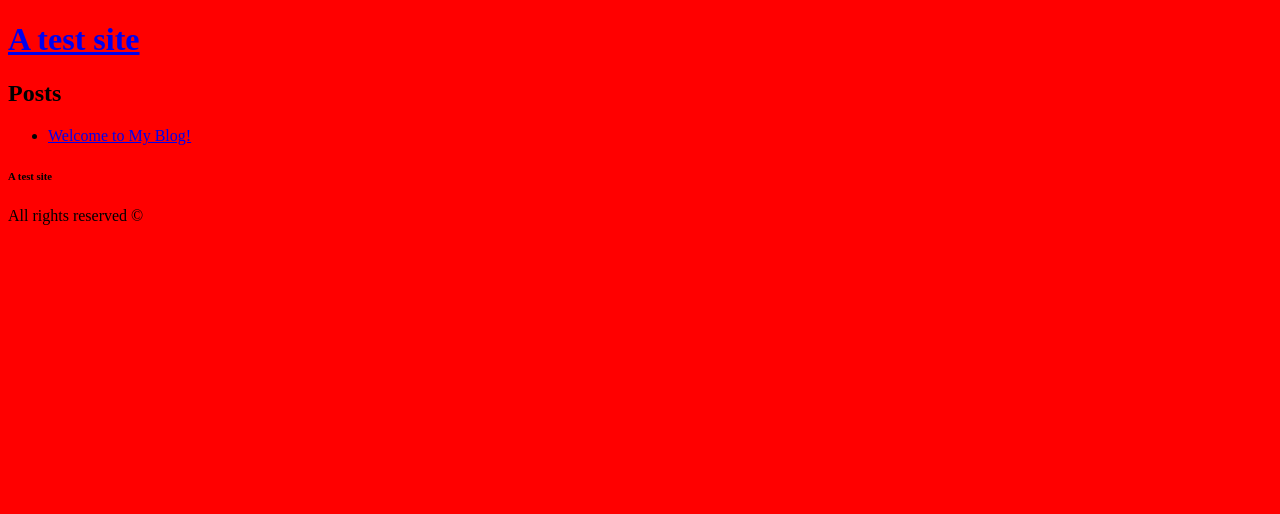
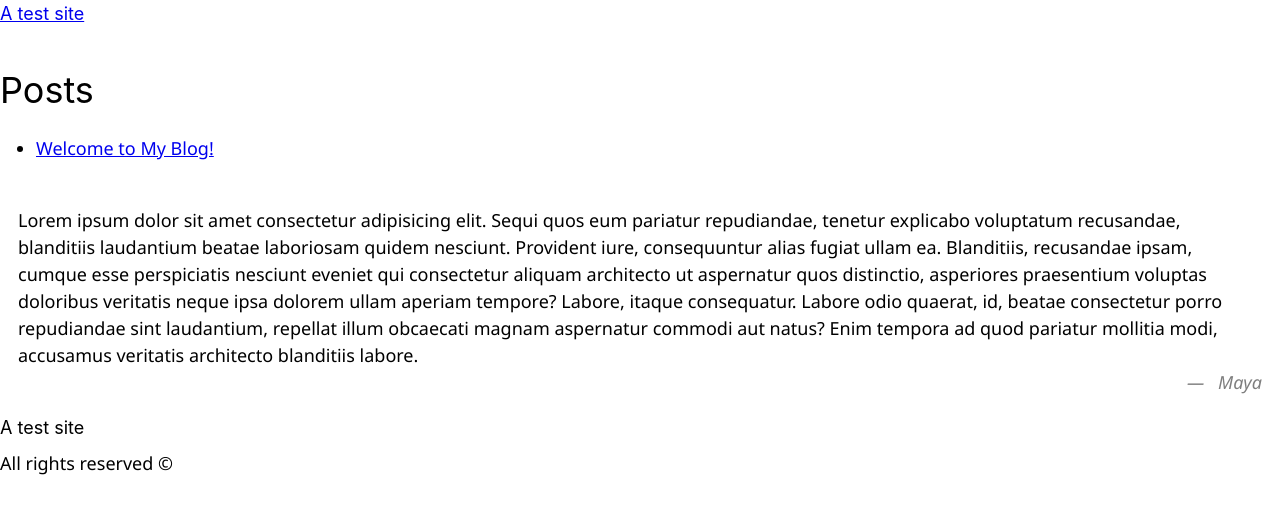
Before and after one commit to mayaAtanasova/site-demo-mycroft, a Jekyll site: the page built from index.html, in a window 1280 px wide. Shown: the top 514 px of the page. Built offline with Jekyll 4.4.1, drawn with Linux system fonts in a browser that asks for light colours.

Commit message:
Added some variables

```diff
--- a/css/site.css
+++ b/css/site.css
@@ -1,3 +1,5 @@
-body {
-    background: red;
-}
+@import url('variables.css');
+
+@import url('typography.css');
+
+@import url('layout.css');
--- /dev/null
+++ b/css/typography.css
@@ -0,0 +1,110 @@
+@import url("https://fonts.googleapis.com/css2?family=Caveat&family=Open+Sans+Condensed:wght@300&family=Ubuntu:wght@700&display=swap");
+
+*,
+*:before,
+*:after {
+  margin: 0;
+  padding: 0;
+  box-sizing: inherit;
+}
+
+html {
+  box-sizing: border-box;
+  font:var(--font-size-body, 14px)/1.5 "Segoe UI", Tahoma, sans-serif;
+}
+
+@media (min-width: 600px) {
+  html {
+    font-size: (var(--font-size-body-larger), 16p)x;
+  }
+}
+
+@media (min-width: 1024px) {
+  html {
+    font-size: 18px;
+  }
+}
+
+@media (min-width: 1600px) {
+  html {
+    font-size: 20px;
+  }
+}
+
+body,
+table,
+form,
+select,
+option,
+input,
+textarea {
+  font: inherit;
+}
+
+.site-title,
+h1,
+h2,
+h3,
+h4,
+h5,
+h6 {
+  font-size: 1em;
+  margin-bottom: 0.5em;
+  font-weight: normal;
+  font-family: -apple-system, "Ubuntu", sans-serif;
+}
+
+h1 {
+  font-size: 2.6em;
+}
+h2 {
+  font-size: 2em;
+}
+h3 {
+  font-size: 1.8em;
+}
+h4 {
+  font-size: 1.4em;
+}
+h5 {
+  font-size: 1.2em;
+}
+h6 {
+  font-size: 1em;
+}
+
+p,
+ul,
+ol {
+  padding-bottom: 1.5em;
+}
+
+ul,
+ol {
+  padding-left: 2em;
+}
+
+ul ul, ol ul, ul ol, ol ol {
+    padding-top: 0.5em;
+    padding-bottom: 0.5em;
+}
+
+ol > li > ol > li {
+    list-style-type: lower-roman;
+}
+
+blockquote {
+    padding: 1rem;
+}
+
+blockquote .author {
+    font-style: italic;
+    text-align: right;
+    opacity: 0.5;
+}
+
+blockquote .author:before {
+    display: inline-block;
+    content: '\2014';
+    padding-right: 0.5em;
+}
--- /dev/null
+++ b/css/variables.css
@@ -0,0 +1,7 @@
+:root {
+    --font-size-body: 14px;
+    --font-size-body-larger: 16px;
+    --font-size-body-big: 18px;
+    --font-size-body-huge: 20px;
+
+}
--- a/docs/feed.xml
+++ b/docs/feed.xml
@@ -1,4 +1,4 @@
-<?xml version="1.0" encoding="utf-8"?><feed xmlns="http://www.w3.org/2005/Atom" ><generator uri="https://jekyllrb.com/" version="4.2.1">Jekyll</generator><link href="http://localhost:4000/feed.xml" rel="self" type="application/atom+xml" /><link href="http://localhost:4000/" rel="alternate" type="text/html" /><updated>2021-12-06T17:41:14+02:00</updated><id>http://localhost:4000/feed.xml</id><title type="html">A test site</title><subtitle>A site to make tests</subtitle><entry><title type="html">Welcome to My Blog!</title><link href="http://localhost:4000/jekyll/update/2021/12/06/welcome-to-jekyll.html" rel="alternate" type="text/html" title="Welcome to My Blog!" /><published>2021-12-06T12:47:50+02:00</published><updated>2021-12-06T12:47:50+02:00</updated><id>http://localhost:4000/jekyll/update/2021/12/06/welcome-to-jekyll</id><content type="html" xml:base="http://localhost:4000/jekyll/update/2021/12/06/welcome-to-jekyll.html">&lt;p&gt;You’ll find this post in your &lt;code class=&quot;language-plaintext highlighter-rouge&quot;&gt;_posts&lt;/code&gt; directory. Go ahead and edit it and re-build the site to see your changes. You can rebuild the site in many different ways, but the most common way is to run &lt;code class=&quot;language-plaintext highlighter-rouge&quot;&gt;jekyll serve&lt;/code&gt;, which launches a web server and auto-regenerates your site when a file is updated.&lt;/p&gt;
+<?xml version="1.0" encoding="utf-8"?><feed xmlns="http://www.w3.org/2005/Atom" ><generator uri="https://jekyllrb.com/" version="4.2.1">Jekyll</generator><link href="http://localhost:4000/feed.xml" rel="self" type="application/atom+xml" /><link href="http://localhost:4000/" rel="alternate" type="text/html" /><updated>2021-12-08T09:05:22+02:00</updated><id>http://localhost:4000/feed.xml</id><title type="html">A test site</title><subtitle>A site to make tests</subtitle><entry><title type="html">Welcome to My Blog!</title><link href="http://localhost:4000/jekyll/update/2021/12/06/welcome-to-jekyll.html" rel="alternate" type="text/html" title="Welcome to My Blog!" /><published>2021-12-06T12:47:50+02:00</published><updated>2021-12-06T12:47:50+02:00</updated><id>http://localhost:4000/jekyll/update/2021/12/06/welcome-to-jekyll</id><content type="html" xml:base="http://localhost:4000/jekyll/update/2021/12/06/welcome-to-jekyll.html">&lt;p&gt;You’ll find this post in your &lt;code class=&quot;language-plaintext highlighter-rouge&quot;&gt;_posts&lt;/code&gt; directory. Go ahead and edit it and re-build the site to see your changes. You can rebuild the site in many different ways, but the most common way is to run &lt;code class=&quot;language-plaintext highlighter-rouge&quot;&gt;jekyll serve&lt;/code&gt;, which launches a web server and auto-regenerates your site when a file is updated.&lt;/p&gt;
 
 &lt;p&gt;Jekyll requires blog post files to be named according to the following format:&lt;/p&gt;
 
--- a/index.html
+++ b/index.html
@@ -20,6 +20,17 @@ layout: main
 
         </div>
 
+        <aside>
+            <blockquote>
+                Lorem ipsum dolor sit amet consectetur adipisicing elit. Sequi quos eum pariatur repudiandae, tenetur explicabo voluptatum recusandae, blanditiis laudantium beatae laboriosam quidem nesciunt. Provident iure, consequuntur alias fugiat ullam ea.
+                Blanditiis, recusandae ipsam, cumque esse perspiciatis nesciunt eveniet qui consectetur aliquam architecto ut aspernatur quos distinctio, asperiores praesentium voluptas doloribus veritatis neque ipsa dolorem ullam aperiam tempore? Labore, itaque consequatur.
+                Labore odio quaerat, id, beatae consectetur porro repudiandae sint laudantium, repellat illum obcaecati magnam aspernatur commodi aut natus? Enim tempora ad quod pariatur mollitia modi, accusamus veritatis architecto blanditiis labore.
+                <div class="author">
+                    Maya
+                </div>
+            </blockquote>
+        </aside>
+
     </header>
 
 </section>
```
Also changed, not shown: docs/css/site.css (+5 -3 lines), docs/css/typography.css (added, +110 -0 lines), docs/css/variables.css (added, +7 -0 lines), docs/index.html (+11 -0 lines), css/layout.css (added), docs/css/layout.css (added).
